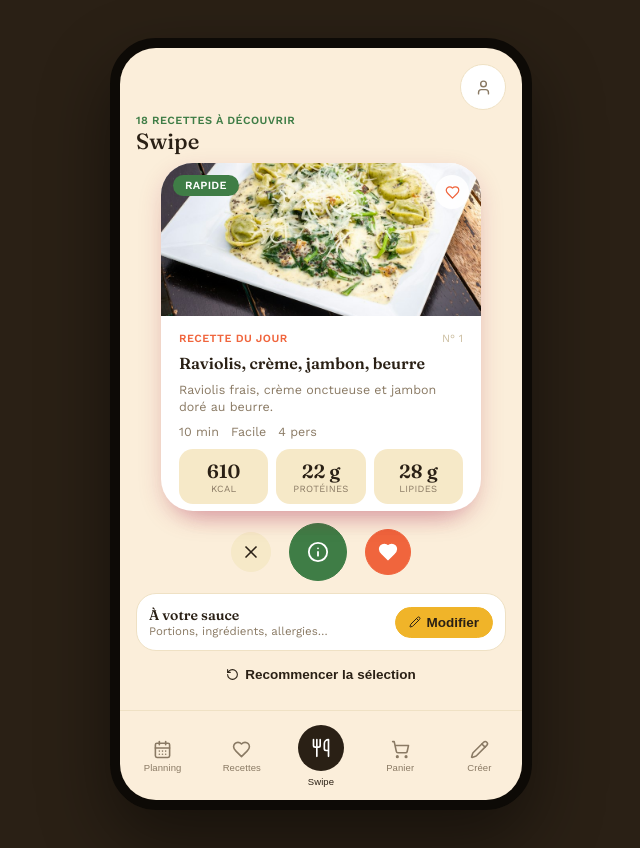
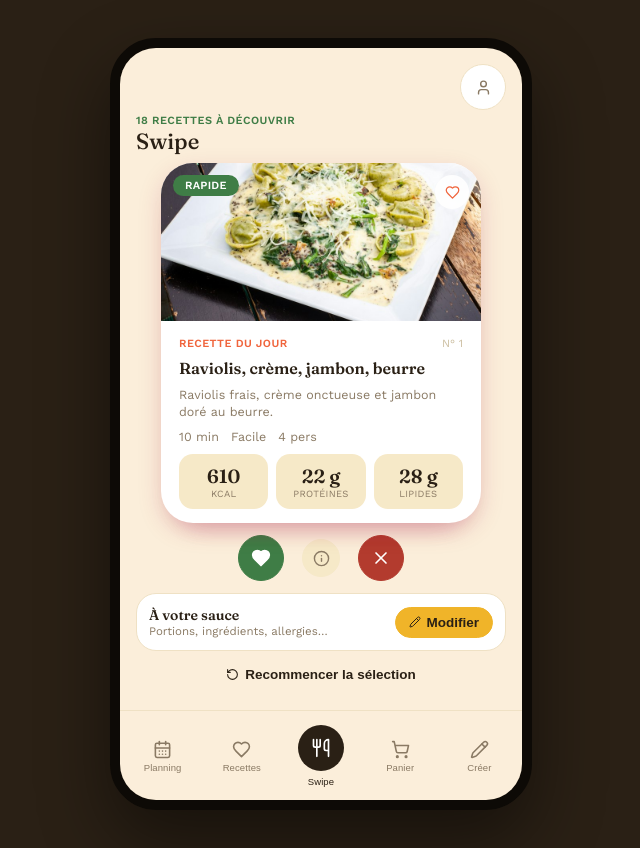
Before and after one commit to thomasregobelin-lgtm/recipy-mvp, a React (Vite) app: page / in a window 1280 px wide. Shown: the top 848 px of the page, without its empty margins (331-971 px from the left). Built offline with nearby package versions, Linux system fonts and the light colour scheme.

Commit message:
Swipe: like a gauche (vert), dislike a droite (rouge) meme taille, info au centre plus petit et neutre

```diff
--- a/src/App.jsx
+++ b/src/App.jsx
@@ -605,9 +605,9 @@ const STYLE = `
     width: 46px; height: 46px; border-radius: 50%; border: 1px solid var(--line); background: var(--surface);
     display: flex; align-items: center; justify-content: center; cursor: pointer; color: var(--ink-soft);
   }
-  .mp-round-btn.like { background: var(--terracotta); border-color: var(--terracotta); color: #fff; }
-  .mp-round-btn.pass { width: 40px; height: 40px; background: var(--surface-2); border-color: var(--surface-2); color: var(--ink); }
-  .mp-round-btn.info { width: 38px; height: 38px; background: var(--sage); border-color: var(--sage); color: #fff; }
+  .mp-round-btn.like { background: var(--sage); border-color: var(--sage); color: #fff; }
+  .mp-round-btn.pass { background: var(--danger); border-color: var(--danger); color: #fff; }
+  .mp-round-btn.info { width: 38px; height: 38px; background: var(--surface-2); border-color: var(--surface-2); color: var(--ink-soft); }
   .mp-round-btn:hover { filter: brightness(0.97); }
 
   /* Badges & pastilles style Recipy */
@@ -1065,9 +1065,9 @@ function DiscoverScreen({ data, deckRecipes, profileTagIds, useProfileFilter, se
 
         {top && (
           <div className="mp-deck-actions" style={{ flexShrink: 0 }}>
+            <button className="mp-round-btn like" onClick={() => resolveSwipe("like")} aria-label="J'aime"><Heart size={20} fill="currentColor" /></button>
+            <button className="mp-round-btn info" onClick={() => setRecipeModal(top.id)} aria-label="Plus d'informations"><Info size={17} /></button>
             <button className="mp-round-btn pass" onClick={() => resolveSwipe("pass")} aria-label="Passer"><X size={20} /></button>
-            <button className="mp-round-btn info" style={{ width: 58, height: 58 }} onClick={() => setRecipeModal(top.id)} aria-label="Plus d'informations"><Info size={22} /></button>
-            <button className="mp-round-btn like" onClick={() => resolveSwipe("like")} aria-label="J'aime"><Heart size={20} fill="currentColor" /></button>
           </div>
         )}
       </div>
```
